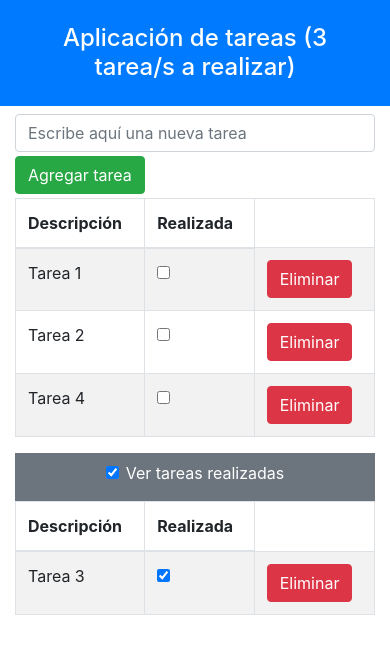
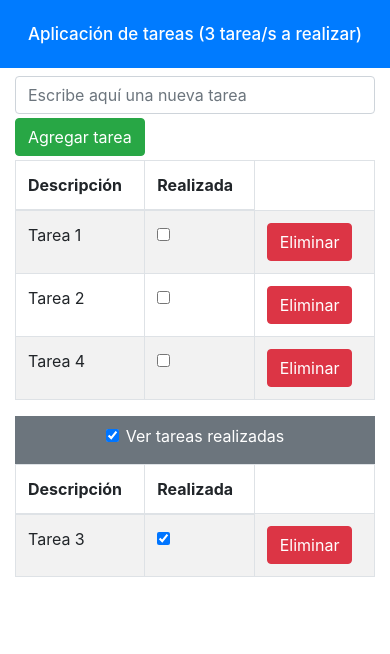
Before and after one commit to leandro1860/task_app, a React (Create React App) app: page / in a window 390 px wide. Shown: the top 654 px of the page. Built offline with nearby package versions, Linux system fonts and the light colour scheme.

Commit message:
Fifth modification

```diff
--- a/src/App.css
+++ b/src/App.css
@@ -2,19 +2,14 @@
   text-align: center;
 }
 
-@media (prefers-reduced-motion: no-preference) {
-  .App-header {
-    background-color: #282c34;
-    min-height: 100vh;
-    display: flex;
-    flex-direction: column;
-    align-items: center;
-    justify-content: center;
-    font-size: calc(10px + 2vmin);
-    color: white;
-  }
-
-  .App-link {
-    color: #61dafb;
+@media screen and (min-width: 320px) and (max-width: 479px) {
+  .titleBanner {
+    font-size: 17px;
   }
 }
+
+@media screen and (min-width: 480px) and (max-width: 599px) {
+  .titleBanner {
+    font-size: 22px;
+  }
+}
--- a/src/App.js
+++ b/src/App.js
@@ -3,6 +3,7 @@ import { TaskBanner } from './components/TaskBanner'
 import { TaskRow } from './components/TaskRow'
 import { TaskCreator } from './components/TaskCreator'
 import { VisibilityControl } from './components/VisibilityControl'
+import './App.css'
 
 function App() {
   const [taskItems, setTaskItems] = useState([
--- a/src/components/TaskBanner.js
+++ b/src/components/TaskBanner.js
@@ -1,7 +1,7 @@
 import React from 'react'
 
 export const TaskBanner = PropTypes => (
-  <h4 className="bg-primary text-white text-center p-4">
+  <h4 className="bg-primary text-white text-center p-4 titleBanner">
     Aplicación de tareas ({PropTypes.taskItems.filter(t => !t.done).length}{' '}
     tarea/s a realizar)
   </h4>
```
